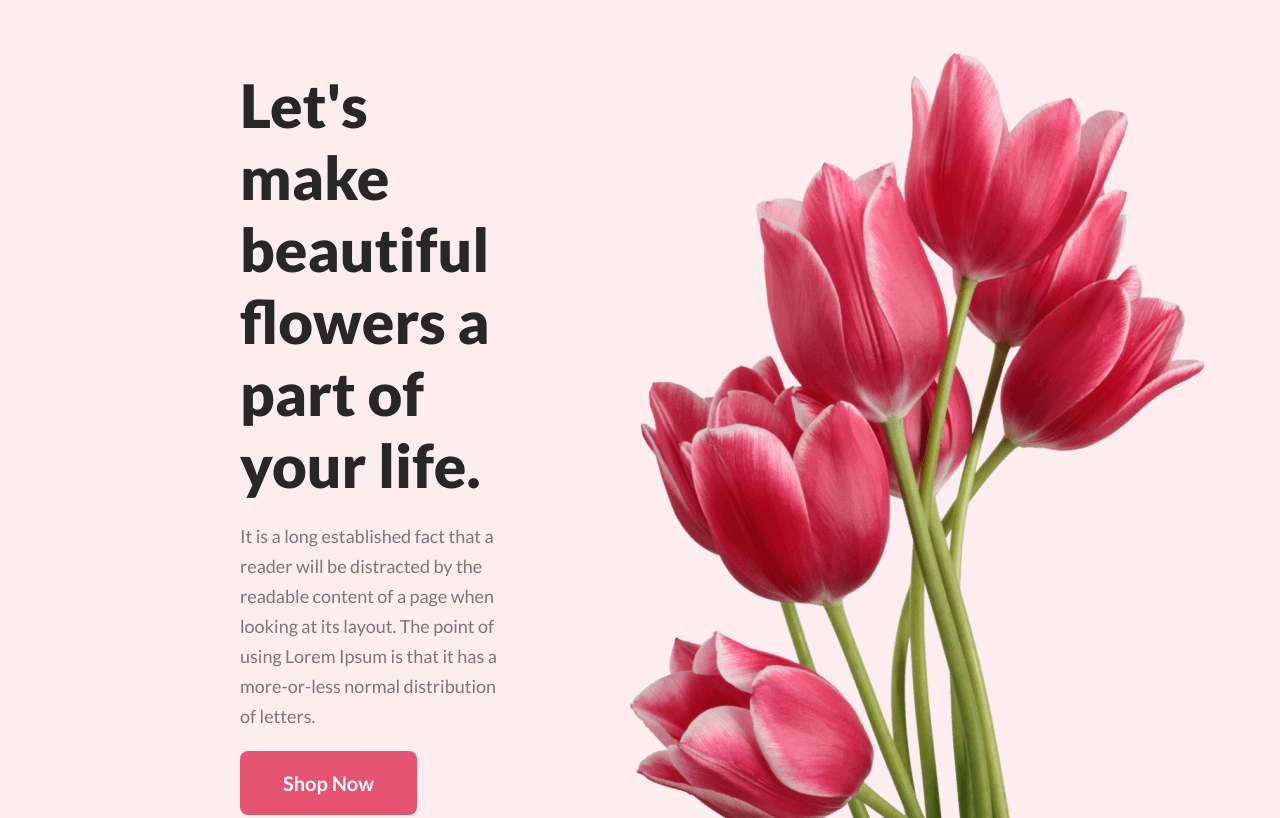
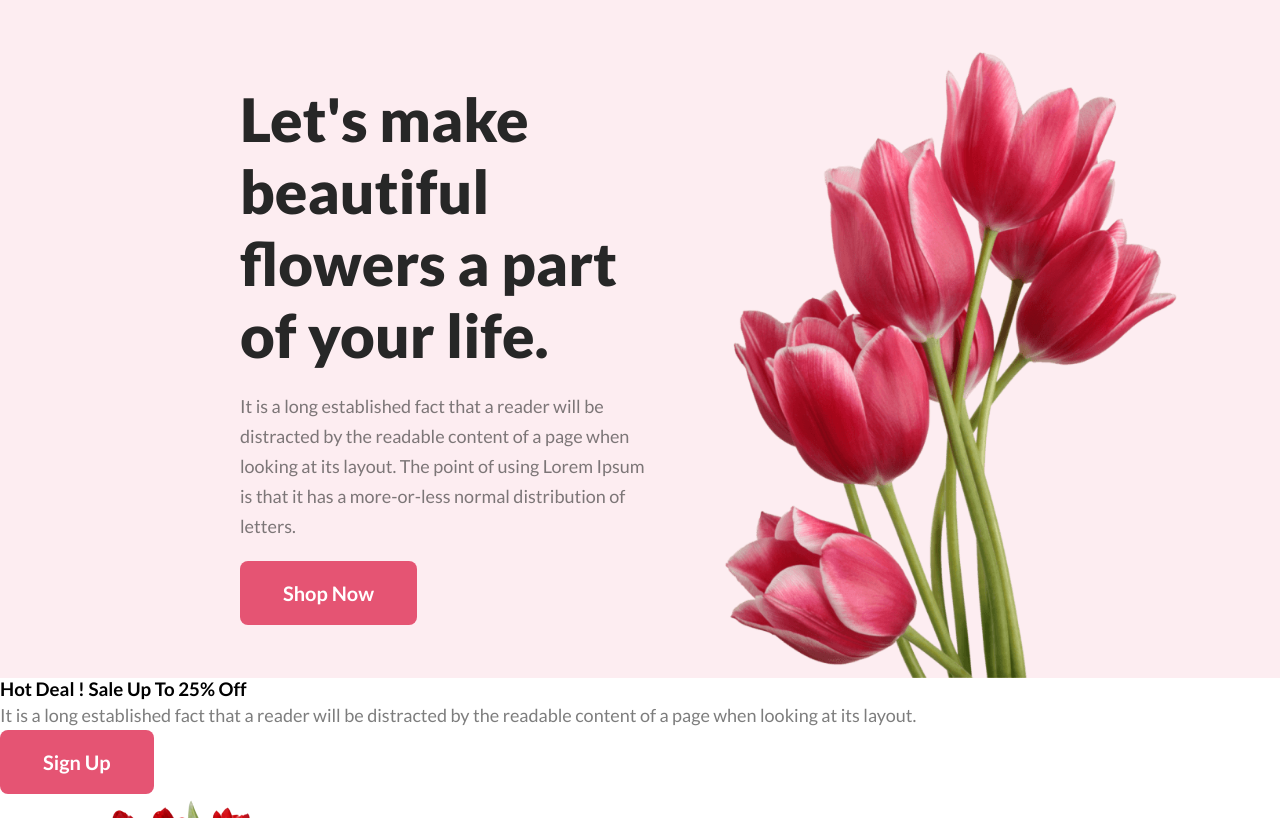
Before and after one commit to sohel970/my-flower-shop, a plain HTML site: page index.html in a window 1280 px wide. Shown: the top 818 px of the page. Drawn offline with Linux system fonts and the light colour scheme.

Commit message:
header added

```diff
--- a/index.html
+++ b/index.html
@@ -8,17 +8,17 @@
 </head>
 <body>
        <header>
-          <section class="header-container">
-            <div class="header-text">
+          <div class="container banner">
+            <div class="banner-text">
                 <h1>Let's make beautiful flowers a part of your life.</h1>
                 <p>It is a long established fact that a reader will be distracted by the readable content of a page when looking at its layout. The point of using Lorem Ipsum is that it has a more-or-less normal distribution of letters.</p>
                 <button class="btn-primary">Shop Now</button>
 
             </div>
-            <div class="header-img">
+            <div class="banner-img">
              <img src="assets/pngwing 10.png" alt="image">
             </div>
-          </section>
+          </div>
        </header>
        <section class="header-container">
         <div class="hot-deal">
--- a/styles/style.css
+++ b/styles/style.css
@@ -4,6 +4,10 @@
     margin: 0;
     padding: 0;
     font-family: 'Lato', sans-serif;
+}
+
+header {
+    background: rgba(229, 84, 115, 0.10);
 }
 
 h1 {
@@ -38,30 +42,24 @@ p {
     background-color: white;
     color: #E55473;
 }
-
-header {
-    background: rgba(229, 84, 115, 0.10);
-
-}
-
-.header-container {
-    display: flex;
+.container {
     width: 75%;
     max-width: 1440px;
-    align-items: center;
-    gap: 100px;
+    margin: 0 auto;
+    gap: 50px;
     padding: 50px 240px 0px;
 }
-
-.header-container .header-text * {
+.banner{
+    display: flex;
+     align-items: center;
+  justify-content: space-between;
+}
+.banner .banner-text *{
     margin-bottom: 20px;
     max-width: 525px;
 }
 
-.header-container .header-img {
-    width: 600px;
+.banner .banner-img img{
+    width:100%;
     vertical-align: middle;
 }
-.hot-deal{
-
-}
```
